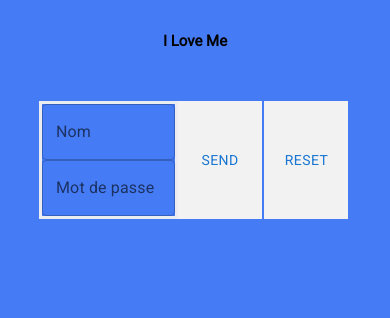
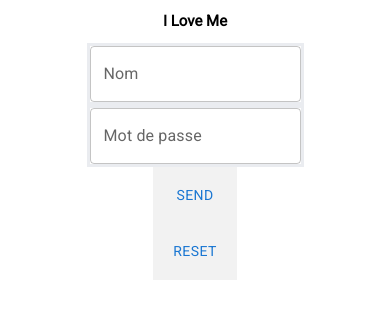
Before and after one commit to TianaNanta/e-trosa, a React (Create React App) app in the folder frontend/my-app/: page / in a window 390 px wide. Shown: the top 318 px of the page. Built offline with nearby package versions, Linux system fonts and the light colour scheme.

Commit message:
adding screen value for responsive design

```diff
--- a/frontend/my-app/src/App.styled.ts
+++ b/frontend/my-app/src/App.styled.ts
@@ -1,5 +1,6 @@
 import styled from 'styled-components';
 import { Box, Container, Grid } from '@mui/material';
+import { device } from './display/screensize';
 
 export const AppBackground = styled.div`
     background-color: ${props => props.theme.themode.color1}
@@ -8,10 +9,43 @@ export const AppBackground = styled.div`
 export const CenterBox = styled(Box)`
     display: flex;
     justify-content: center;
-    padding: 5% 10%;
+    align-items: center;
+
+    @media ${device.MobileS} {
+        flex-direction: column;
+    }
+    @media ${device.MobileM} {
+        flex-direction: column;
+    }
+    @media ${device.MobileL} {
+        flex-direction: column;
+    }
+    @media ${device.Tablet} {
+        flex-direction: column;
+    }
+    @media ${device.Laptop} {
+        flex-direction: row;
+    }
+    @media ${device.LaptopL} {
+        flex-direction: row;
+    }
+    @media ${device.Desktop} {
+        flex-direction: row;
+    }
+
+
 `
 export const BorderBox = styled(Box)`
     border-style : solid;
     border-width : 1;
     border-color: #eaecf0;
 `
+export const RowBox = styled(Box)`
+    display: flex;
+    flex-direction: row;
+`
+
+export const ColumnBox = styled(Box)`
+    display: flex;
+    flex-direction: column;
+`
--- a/frontend/my-app/src/App.tsx
+++ b/frontend/my-app/src/App.tsx
@@ -1,7 +1,7 @@
 import React, {useState} from 'react';
 import Input from './components/input/input';
 import StyledButton from './components/buttons/button';
-import { AppBackground, CenterBox, BorderBox } from './App.styled';
+import { CenterBox, BorderBox, RowBox, ColumnBox } from './App.styled';
 import { ThemeProvider } from 'styled-components';
 import theme from './core/theme/index';
 import DarkTheme  from './core/theme/theme2';
@@ -32,12 +32,14 @@ function App() {
         <CenterBox>
             <BorderBox>
               <Input id={'name'} type={'text'} label={'Nom'} value={name} setValue={setName} />
+            </BorderBox>
+            <BorderBox>
               <Input id={'password'} type={'password'} label={'Mot de passe'} value={password} setValue={setPassword} />
             </BorderBox>
+            <Space size={1} />
               <StyledButton text={'send'} />
               <Space size={1} />
               <StyledButton text={'reset'} onClick={handleReset}/>
-            <Space size={1} />
         </CenterBox>
       </ThemeProvider>
     </>
--- a/frontend/my-app/src/core/theme/global.ts
+++ b/frontend/my-app/src/core/theme/global.ts
@@ -5,7 +5,7 @@ const GlobalStyle = createGlobalStyle`
     body {
         font-size: ${props => props.theme.size(2) + 2}px;
         font-family: ${props => props.theme.typography.body};
-        background-color : ${props =>props.theme.themode.color1};
+        /* background-color : ${props =>props.theme.themode.color1}; */
     }
 
     h1, h2, h3, h4, h5, h6 {
--- /dev/null
+++ b/frontend/my-app/src/display/screensize.ts
@@ -0,0 +1,21 @@
+import styled from 'styled-components';
+
+const size = {
+    MobileS: '320px',
+    MobileM: '375px',
+    MobileL: '425px',
+    Tablet: '768px',
+    Laptop: '1024px',
+    LaptopL: '1440px',
+    Desktop: '2560px'
+}
+
+export const device ={
+    MobileS: `(min-width: ${size.MobileS})`,
+    MobileM: `(min-width: ${size.MobileM})`,
+    MobileL: `(min-width: ${size.MobileL})`,
+    Tablet: `(min-width: ${size.Tablet})`,
+    Laptop: `(min-width: ${size.Laptop})`,
+    LaptopL: `(min-width: ${size.LaptopL})`,
+    Desktop: `(min-width: ${size.Desktop})`,
+}
```
Lines whose indentation alone changed are shown as unchanged.
